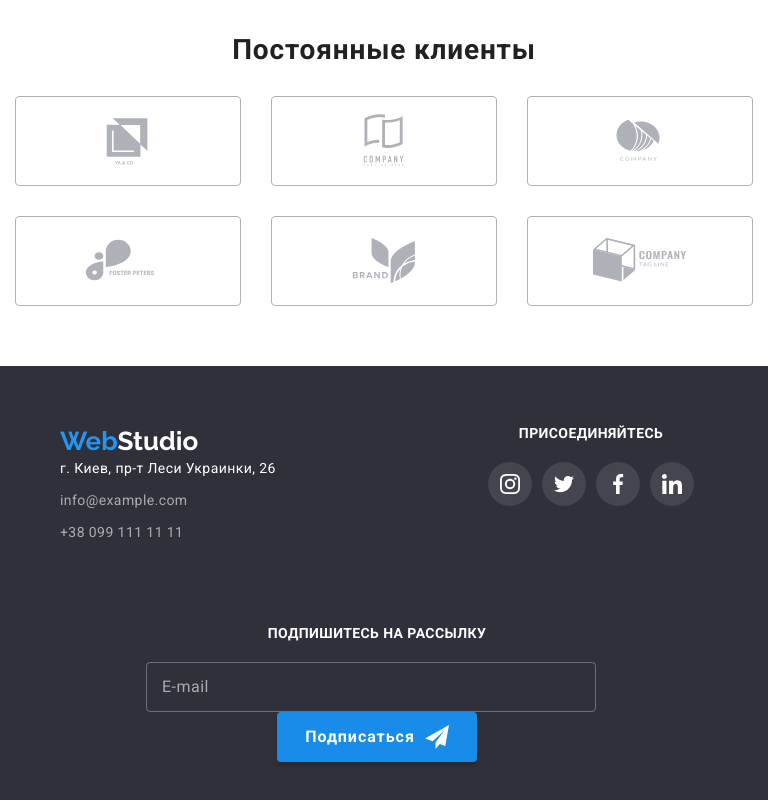
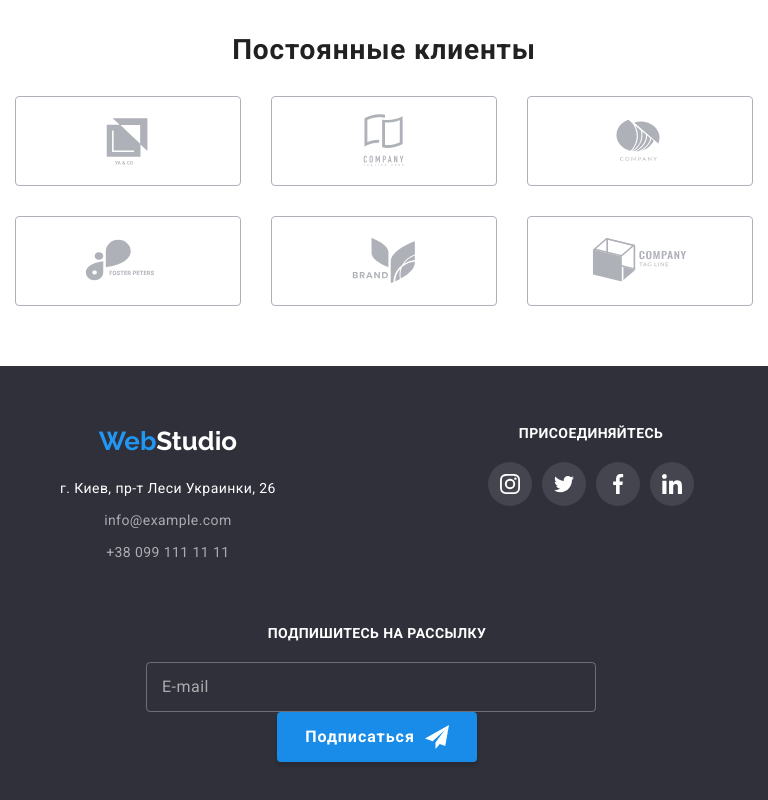
Before and after one commit to annamelya2021/goit-markup-hw-08., a plain HTML site: page index.html in a window 768 px wide. Shown: the part 2410-3210 px from the top of the page. Drawn offline with nearby package versions, Linux system fonts and the light colour scheme.

Commit message:
лого футер

```diff
--- a/sass/base/_common.scss
+++ b/sass/base/_common.scss
@@ -99,7 +99,7 @@ img {
   font-size: 26px;
   line-height: 1.19;
   text-decoration: none;
-
+  // margin-bottom: 20px;
   padding-top: 24px;
   padding-bottom: 25px;
   // text-align: center;
--- a/sass/components/_footer.scss
+++ b/sass/components/_footer.scss
@@ -26,6 +26,17 @@
   .footer__wrapper {
     display: flex;
     flex-direction: column;
+    @media screen and (max-width: 768px) {
+      align-items: center;
+      text-align: center;
+    }
+
+    @media screen and (min-width: 768px) and (max-width: 1199px) {
+      .footer__contacts {
+        text-align: center;
+      }
+    }
+
     @media screen and (min-width: 768px) {
       flex-direction: row;
       justify-content: space-between;
@@ -47,20 +58,9 @@
 .footer__logo {
   padding-top: 0;
   padding-bottom: 0;
-  margin-bottom: 20px;
-
-  // text-align: center;
-  // display: flex;
-  // justify-content: center;
-  // align-items: center;
+  // margin-bottom: 20px;
 
   color: $acsent-color;
-  // @media screen and (max-width: 767px) {
-  //   .footer__logo{
-  //     margin-left: auto;
-  //   margin-right: auto;
-  //   }
-  // }
 
   &--white {
     color: $background-body-color;
@@ -68,6 +68,7 @@
 }
 
 .footer__address {
+  margin-top: 20px;
   margin-bottom: 60px;
   font-size: 14px;
   font-style: inherit;
@@ -78,7 +79,7 @@
 
   @media screen and (min-width: 768px) {
     margin-bottom: 0;
-    text-align: left;
+    text-align: center;
   }
 
   @media screen and (min-width: 1200px) {
```
Also changed, not shown: css/main.css, css/main.min.css, 2 other files.
